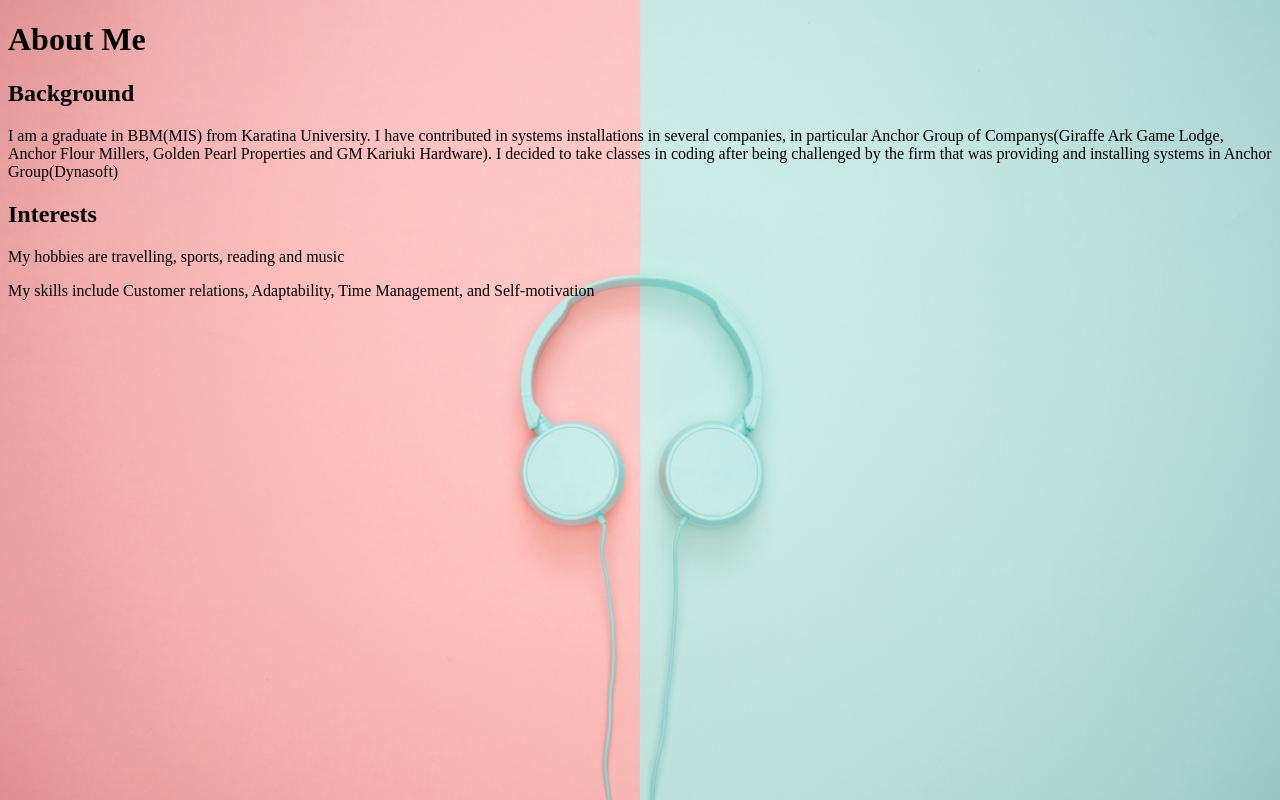
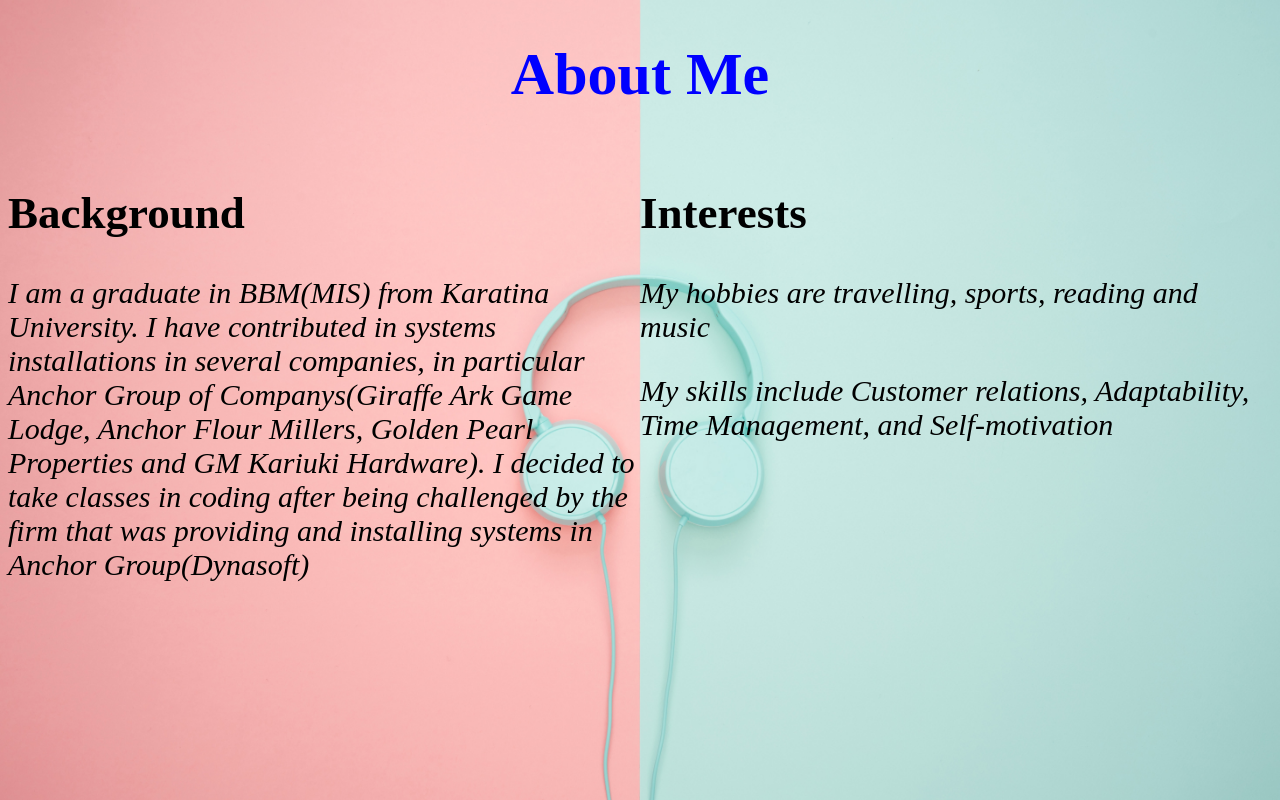
Before and after one commit to AnneMW/index.html, a plain HTML site: page about-me.html in a window 1280 px wide. Drawn offline with Linux system fonts and the light colour scheme.

Commit message:
add columns to about-me.html and style them

```diff
--- a/about-me.html
+++ b/about-me.html
@@ -2,14 +2,19 @@
 <html>
 <head>
   <title>about me</title>
+    <link rel="shortcut icon" type="image/x-icon" href="images/favicon.ico" />
   <link href="css/styles.css" rel="stylesheet" type="text/css">
   </head>
   <body class="about">
-    <h1>About Me</h1>
-    <h2>Background</h2>
+    <h1 class="me">About Me</h1>
+    <div class="column1">
+      <h2>Background</h2>
     <p>I am a graduate in BBM(MIS) from Karatina University. I have contributed in systems installations in several companies, in particular Anchor Group of Companys(Giraffe Ark Game Lodge, Anchor Flour Millers, Golden Pearl Properties and GM Kariuki Hardware). I decided to take classes in coding after being challenged by the firm that was providing and installing systems in Anchor Group(Dynasoft)</p>
+  </div>
+  <div class="column2">
     <h2>Interests</h2>
     <p>My hobbies are travelling, sports, reading and music</p>
       <p>My skills include Customer relations, Adaptability, Time Management, and Self-motivation</p>
+    </div>
     </body>
 </html>
--- a/css/styles.css
+++ b/css/styles.css
@@ -31,3 +31,21 @@ font-weight: bold;
   background-image: url("../images/image1.jpg");
   background-size: cover;
 }
+.column1 {
+  font-size: 30px;
+  width: 50%;
+  float: left;
+}
+.column2 {
+  font-size: 30px;
+  width: 50%;
+  float: right;
+}
+.me {
+  text-align: center;
+  font-size: 60px;
+  color: blue;
+}
+p {
+  font-style: italic;
+}
```
Also changed, not shown: project.html (+1 -0 lines).
